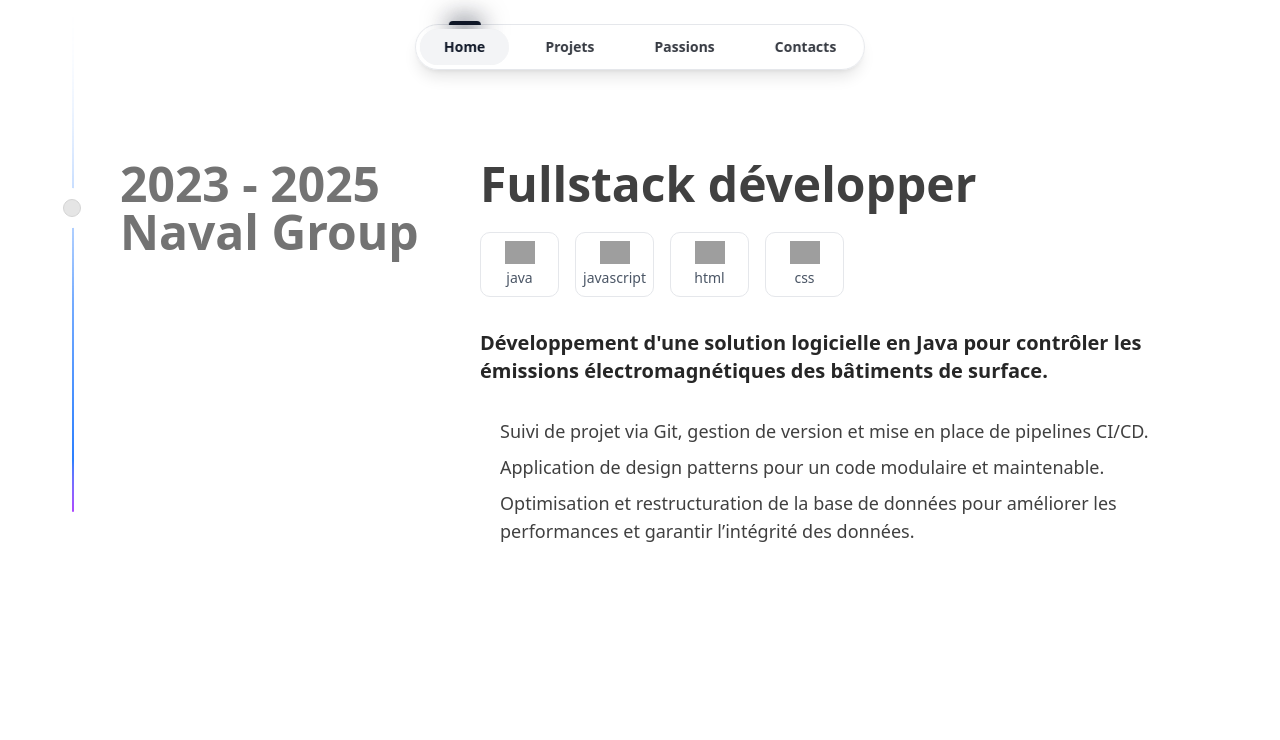
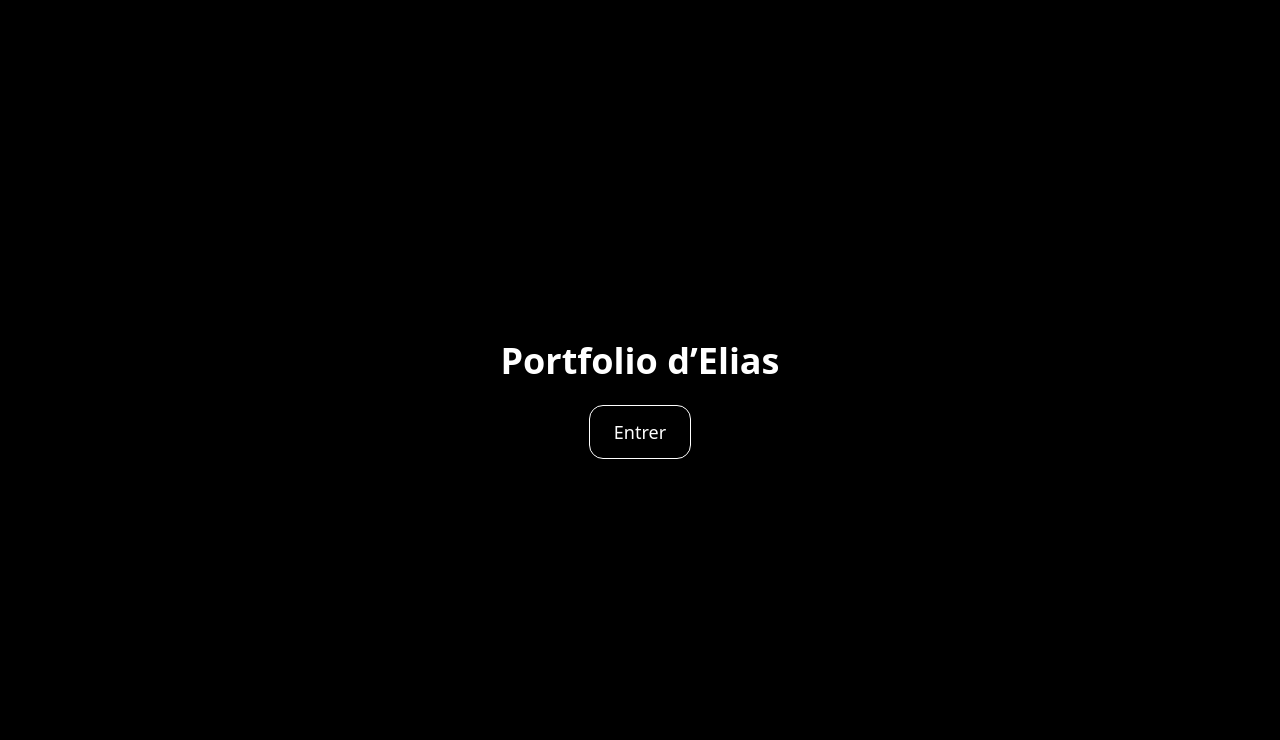
Before and after one commit to elEnkirche/portfolio, a Next.js app: page / in a window 1280 px wide. Shown: the top 740 px of the page. Built offline with nearby package versions, Linux system fonts and the light colour scheme; grey boxes are pictures that could not be loaded.

Commit message:
Ajout de la splash screen

```diff
--- a/src/app/layout.tsx
+++ b/src/app/layout.tsx
@@ -2,7 +2,7 @@
 import { Geist, Geist_Mono } from "next/font/google";
 import "./globals.css";
 import { MyNavBar } from "@/components/my-navbar";
-import MyInfiniteGrid from "@/components/my-infinite-grid";
+import SplashWrapper from "@/components/splash-wrapper";
 
 const geistSans = Geist({
   variable: "--font-geist-sans",
@@ -21,17 +21,18 @@
 
 export default function RootLayout({
   children,
-}: Readonly<{
+}: {
   children: React.ReactNode;
-}>) {
+}) {
   return (
     <html lang="en" data-scroll-behavior="smooth">
       <body className={`${geistSans.variable} ${geistMono.variable} antialiased`}>
-        <header>
-          <link rel="stylesheet" type='text/css' href="https://cdn.jsdelivr.net/gh/devicons/devicon@latest/devicon.min.css" />
-          <MyNavBar />
-        </header>
-        <main className="content">{children}</main>
+        <SplashWrapper>
+          <header>
+            <MyNavBar />
+          </header>
+          <main className="content">{children}</main>
+        </SplashWrapper>
       </body>
     </html>
   );
--- /dev/null
+++ b/src/components/splash-wrapper.tsx
@@ -0,0 +1,53 @@
+"use client";
+
+import { useState } from "react";
+import { motion, AnimatePresence } from "framer-motion";
+
+export default function SplashWrapper({
+  children,
+}: {
+  children: React.ReactNode;
+}) {
+  const [isEntered, setIsEntered] = useState(false);
+
+  return (
+    <AnimatePresence mode="wait">
+      {!isEntered ? (
+        <motion.div
+          key="splash"
+          initial={{ opacity: 1 }}
+          exit={{ opacity: 0 }}
+          transition={{ duration: 0.8, ease: "easeInOut" }}
+          className="fixed inset-0 z-50 flex flex-col items-center justify-center bg-black text-white"
+        >
+          <motion.h1
+            initial={{ y: 30, opacity: 0 }}
+            animate={{ y: 0, opacity: 1 }}
+            transition={{ delay: 0.3, duration: 0.6 }}
+            className="mb-6 text-4xl font-bold"
+          >
+            Portfolio d’Elias
+          </motion.h1>
+
+          <motion.button
+            whileHover={{ scale: 1.1 }}
+            whileTap={{ scale: 0.95 }}
+            onClick={() => setIsEntered(true)}
+            className="rounded-xl border border-white px-6 py-3 text-lg"
+          >
+            Entrer
+          </motion.button>
+        </motion.div>
+      ) : (
+        <motion.div
+          key="content"
+          initial={{ opacity: 0 }}
+          animate={{ opacity: 1 }}
+          transition={{ duration: 0.6 }}
+        >
+          {children}
+        </motion.div>
+      )}
+    </AnimatePresence>
+  );
+}
```
